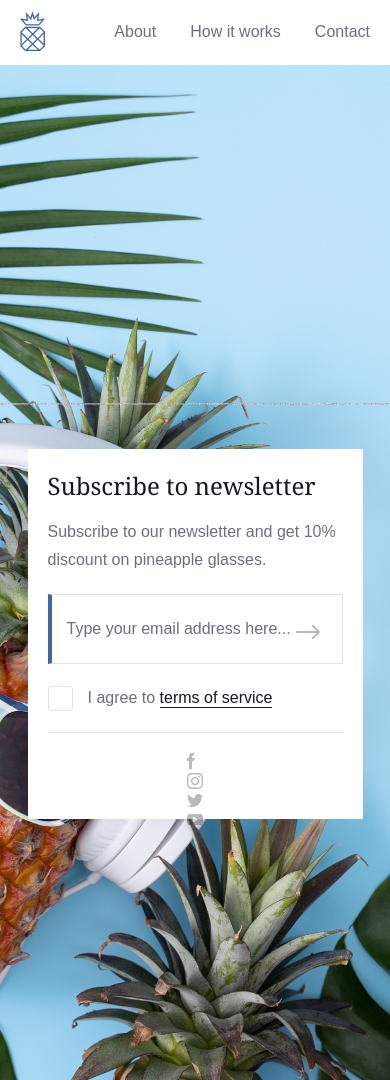
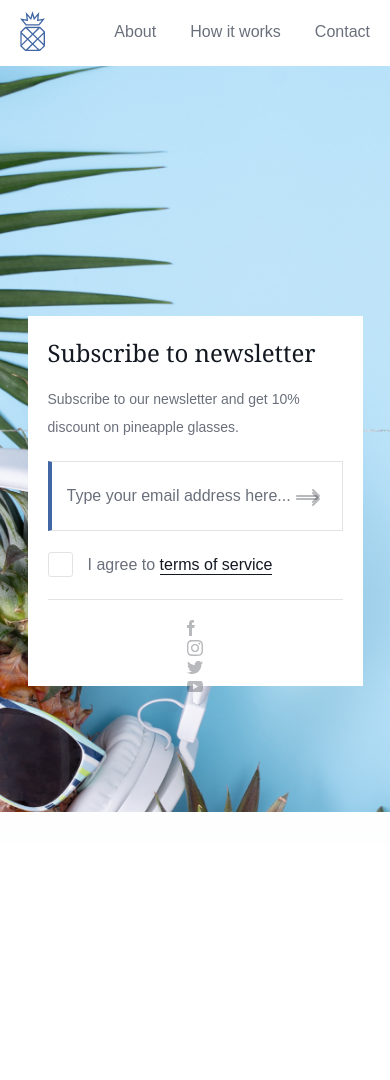
Before and after one commit to Kris-Driv/magebit-dev-task, a PHP site: page / in a window 390 px wide; the page is wider, and only the part inside the window is pictured. After the commit the page ends 812 px from the top of that part, so only its background shows below. Run offline with PHP 8.4, Linux system fonts and the light colour scheme; style sheets or scripts are compiled from the project's sources.

Commit message:
fixing background for mobile

```diff
--- a/src/components/SubscriptionForm.vue
+++ b/src/components/SubscriptionForm.vue
@@ -11,7 +11,7 @@
                 v-model="email"
                 v-on:keydown="validate"
                 >
-            <a href="#" class="custom-input__submit" v-on:click="submitForm">SEND</a>
+            <a href="#" class="custom-input__submit" v-on:click="submitForm"></a>
         </div>
         <div class="tos">
             <input class="tos__checkbox" type="checkbox">
--- a/src/styles/main.scss
+++ b/src/styles/main.scss
@@ -16,6 +16,8 @@ h1 {
     font-weight: 400;
     font-size: 32px;
     line-height: 44px;
+    font-size: 32px;
+    color: #131821;
 }
 
 a {
@@ -34,6 +36,15 @@ a:hover {
 
 a:active {
     color: #233759;
+}
+
+p {
+    font-family: Arial;
+    font-style: normal;
+    font-weight: normal;
+    font-size: 16px;
+    line-height: 28px;
+    color: #6A707B;
 }
 
 .background {
@@ -108,21 +119,7 @@ a:active {
     padding-right: 140px;
     position: relative;
 }
-h1 {
-    font-family: Georgia;
-    font-style: normal;
-    font-weight: normal;
-    font-size: 32px;
-    line-height: 44px;
-    color: #131821;
-}
 .box-wrapper__sub-heading {
-    font-family: Arial;
-    font-style: normal;
-    font-weight: normal;
-    font-size: 16px;
-    line-height: 28px;
-    color: #6A707B;
     margin-top: 15px;
 }
 .custom-input {
@@ -165,16 +162,25 @@ h1 {
 .custom-input__text:focus {
     box-shadow: 0px 30px 40px rgba(19, 24, 33, 0.06);
 }
-.custom-input__text:hover {
-    border-right: 1px solid #4066A5;
-    border-top: 1px solid #4066A5;
-    border-bottom: 1px solid #4066A5;
+.custom-input:hover {
+
+    .custom-input__text {
+        border-right: 1px solid #4066A5;
+        border-top: 1px solid #4066A5;
+        border-bottom: 1px solid #4066A5;
+    }
+
+    .custom-input__submit {
+        background-image: url('../assets/images/ic_arrow_active.svg');
+    }
 }
 .custom-input__submit {
     position: absolute;
     right: 40px;
     z-index: 1;
     height: 14px;
+    width: 24px;
+    background-image: url('../assets/images/ic_arrow.svg');
 }
 .tos {
     margin-top: 55px;
@@ -240,6 +246,9 @@ h1 {
 
 // Responsivness
 @media (max-width: 680px) {
+    body {
+        height: 746px;
+    }
     h1 {
         font-size: 24px;
         line-height: 34px;
@@ -254,8 +263,11 @@ h1 {
         width: 100%;
     }
     .background {
-        position: fixed;
-        left: -300px;
+        top: 66px;
+        left: -281px;
+        width: 1119px;
+        height: 746px;
+        background-size: cover;
     }
     .custom-input {
         width: 295px;
@@ -265,7 +277,7 @@ h1 {
     .box-wrapper {
         width: 335px;
         height: 370px;
-        margin-top: 188px;
+        margin-top: 255px;
         background-color: #fff;
         padding: 20px;
     }
```
Also changed, not shown: src/assets/images/ic_arrow_active.svg (added), src/assets/images/ic_success.svg (added).
